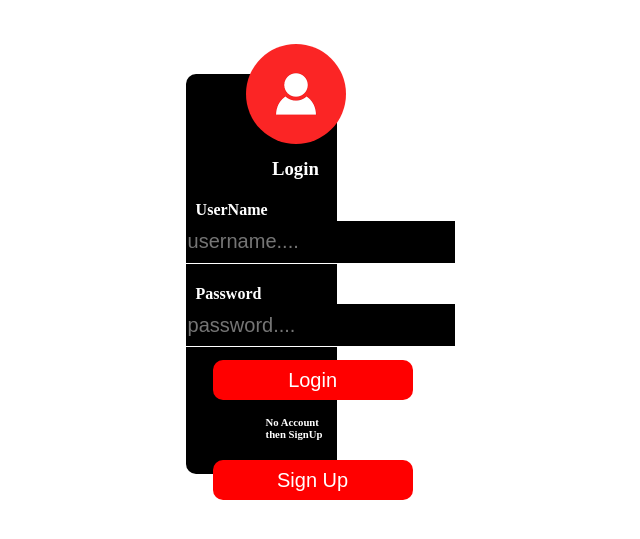
After one commit to Imran-Nazir-485/MY_Git_REP, a PHP site: page /login_form.php in a window 1280 px wide. The commit adds this page. Shown: the top 539 px of the page, without its empty margins (328-968 px from the left). Run offline with PHP 8.4, Linux system fonts and the light colour scheme.

Commit message:
signup for and login form

```diff
--- /dev/null
+++ b/login_form.php
@@ -0,0 +1,139 @@
+<!DOCTYPE html>
+<html>
+<head>
+	<title>Login Form</title>
+	<style type="text/css">
+		body{
+			/*background-color: black;*/
+
+		}
+		#login{
+			border:0px solid red ;
+			margin-top:  5%;
+			width: 20%;
+			height:400px;
+			background-color: black;
+			border-radius: 10px;
+		}
+		img{
+			width: 100px;
+			height: 100px;
+
+			margin-top: -20%;
+			margin-left: 40%;
+			border-radius: 50%;
+			object-fit: fill;
+		}
+		.input
+		{
+			color: white;
+			display: flex;
+			align-items: center;
+			justify-content: center;
+
+height: 20px;
+margin: auto;
+margin-top: -20px;
+font-size: 20px;
+height: 40px;
+border:none;
+background-color: black;
+border-bottom: 1px solid white;
+
+		}
+		h3{margin-left: 57%;
+			color: white;
+			margin-top:10px;
+		}
+		h4{
+			padding-left: 10px;
+			margin-left: : 30%;
+			color: white;
+		}
+		.button{
+			justify-content: center;
+			display: flex;
+			width: 200px;
+			height: 40px;
+			border:none;
+			background-color: red;
+			color: white;
+			font-size: 20px;
+			font-weight: 15px;
+			margin-left: 27px;
+			border-radius: 10px;
+			margin-top: -5px;
+		}
+		h6{
+			color: white;
+			margin-top: -2px;
+			justify-content: center;
+            padding-left: 80px;
+
+		}
+		h1{
+			color: white;
+			font-size: 20px;
+		}
+		#head{
+			palace-item:center;
+			justify-content: center;
+			margin-left: 40%;
+		}
+	</style>
+</head>
+<body>
+	<div id="head">
+	<h1>Web Ticket Reservation System</h1>
+	<form method="POST" action="membersreal.php ">
+<div id="login">
+	<img src="download.png">
+<h3>Login</h3 >
+<h4>UserName</h4>
+<input class="input"  type="text" name="username" placeholder="username....">
+
+<h4>Password</h4>
+<input class="input" type="password" name="password" placeholder="password....">
+<br>
+<input class="button" type="submit" name="submit"  value="Login">
+<br>
+
+<h6>
+	No Account then SignUp
+</h6>
+<input class="button" type="submit" name="submit"  value="Sign Up">
+<br>
+</div>
+
+
+
+</form>
+
+	</div>
+
+
+</body>
+</html>
+
+
+
+
+
+
+
+
+<?php
+
+
+// include 'dbconn.php';
+// if(isset($_POST['submit']))
+// {
+// $myfile = fopen("membersreal.php", "w") or die("Unable to open file!");
+// echo fread($myfile,filesize("membersreal.php"));
+// fclose($myfile);
+
+// }
+
+
+
+?>
```
Also changed, not shown: admin.html (added, +99 -0 lines), admin1.php (added, +68 -0 lines), membersreal.php (added, +153 -0 lines), paasenger_info.php (+5 -2 lines), download.png (added), searching.php (renamed from reservation.php).
